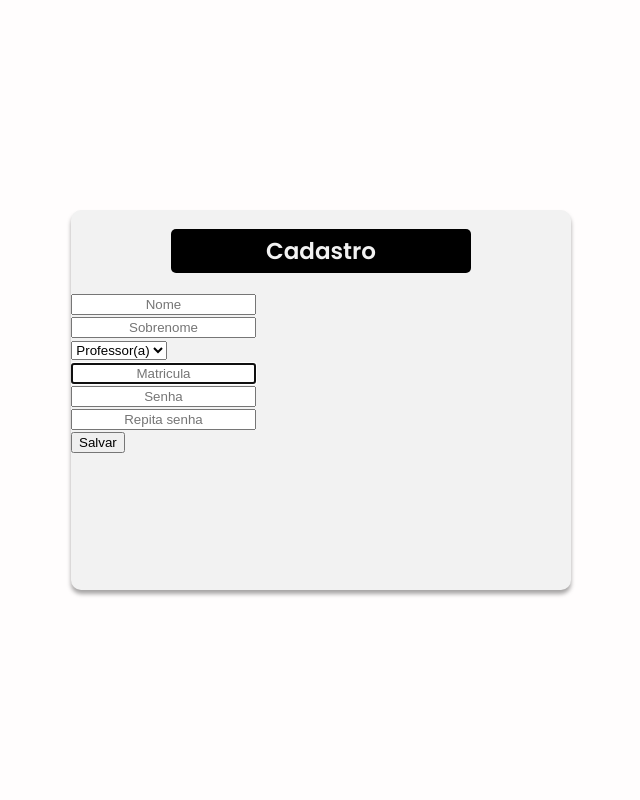
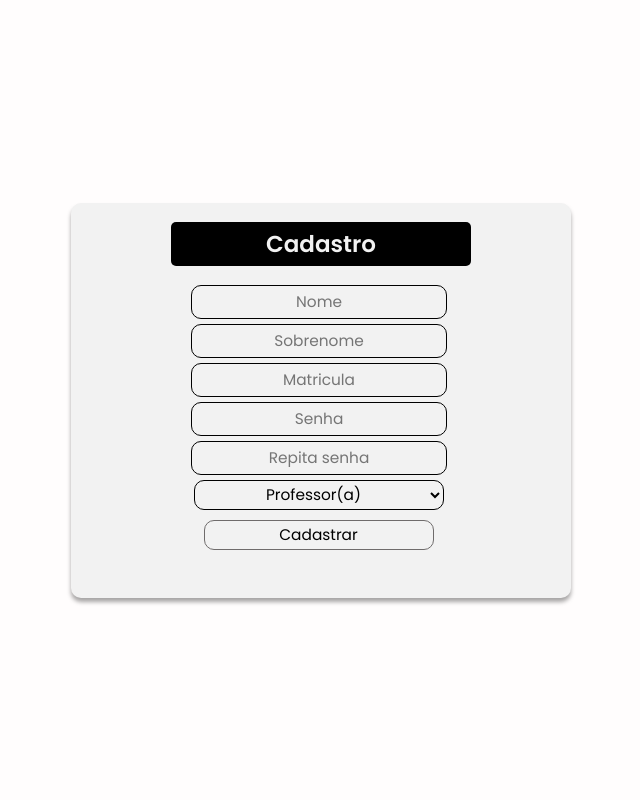
Before and after one commit to kessiac/django-dweb, a Django app: page /register/ in a window 1280 px wide. Shown: the whole page, without its empty margins (319-959 px from the left). Run offline with Django 3.2, Linux system fonts and the light colour scheme; some libraries are stand-ins or nearby versions.

Commit message:
django-dweb

```diff
--- a/if/settings.py
+++ b/if/settings.py
@@ -130,5 +130,5 @@ STATICFILES_DIRS = (
 os.path.join(BASE_DIR, "static"),
 os.path.join(BASE_DIR, "media")
 )
-LOGIN_REDIRECT_URL = '/professor'
+LOGIN_REDIRECT_URL = '/'
 LOGOUT_REDIRECT_URL = '/'
--- a/if/urls.py
+++ b/if/urls.py
@@ -16,16 +16,17 @@ Including another URLconf
 from django.contrib import admin
 from django.urls import path, include
 from django.contrib.staticfiles.urls import staticfiles_urlpatterns
-from reifeicao import views
 from django.conf import settings
 from funcionario import views as viewsfunc
 from django.contrib.auth import views as auth_views
+from reifeicao import views
 
 urlpatterns = [
     path('admin/', admin.site.urls),
 
-    path('', auth_views.LoginView.as_view(template_name='login.html'), name='users-signin'),
+    path('', views.UserLoginView.as_view(template_name='login.html'), name='users-signin'),
     path('logout/', auth_views.LogoutView.as_view(), name='users-signout'),
+    path('signup/', views.UserCreateView.as_view(), name='users-signup'),
 
     path('form/', views.FormListView.as_view(), name='requets-caest'),
     path('form/<int:pk>/', views.ReqDetailView.as_view(), name='process-detail'),
--- a/reifeicao/views.py
+++ b/reifeicao/views.py
@@ -1,10 +1,22 @@
+from django.conf import settings
 from django.urls import reverse_lazy
-from django.shortcuts import render, redirect
+from django.shortcuts import render, redirect, resolve_url
 from django.views.generic import ListView, DetailView
 from django.views.generic.edit import CreateView
 from django.contrib.auth.models import User, Group
 from django.contrib.auth.forms import UserCreationForm
+from django.contrib.auth.views import LoginView
+
 from . import models, forms
+
+class UserLoginView(LoginView):
+
+    def get_success_url(self):
+        url = self.get_redirect_url()
+        if self.request.user.groups.first().name == 'Caest':
+            return reverse_lazy('requets-caest')
+        else:
+            return reverse_lazy('request-teacher')
 
 class UserCreateView(CreateView):
 
--- a/static/css/style.css
+++ b/static/css/style.css
@@ -96,6 +96,54 @@ td a:hover{
 .table_dados_req input[type=text]:hover, .table_dados_req input[type=date]:hover, .table_process_req input[type=text]:hover{
     border-color: #01cc65;
 }
+select{
+    background: #F2F2F2;
+    font: 500 1.6rem Poppins;
+    width: 250px;
+    height: 30px;
+    margin-left: 24%;
+    border: 1px solid #000000;
+    color: #000000;
+    outline: none;
+    border-radius: 10px;
+    transition: 0.25;
+}
+select:hover{
+    border-color: #01cc65;
+}
+.signup input[type=password], .signup input[type=text]{
+    background: #F2F2F2;
+    font: 500 1.6rem Poppins;
+    width: 250px;
+    height: 30px;
+    margin-left: 24%;
+    border: 1px solid #000000;
+    color: #000000;
+    outline: none;
+    border-radius: 10px;
+    transition: 0.25;
+}
+.signup input[type=password]:hover, .signup input[type=text]:hover{
+    border-color: #01cc65;
+
+}
+.signup input[type=submit]{
+    background: #F2F2F2;
+    font: 500 1.6rem Poppins;
+    width: 230px;
+    height: 30px;
+    margin-left: 26.5%;
+    border: 1px solid #6F6C6C;
+    color: #000000;
+    border-radius: 10px;
+    margin-bottom: 10px;
+    transition: 0.25;
+}
+.signup input[type=submit]:hover{
+    border: 1px solid #6F6C6C;
+    background-color: #01cc65;
+}
+
 .login input[type=password], .login input[type=text], .signin input[type=password], .signin input[type=text]{
     background: #F2F2F2;
     font: 500 1.6rem Poppins;
@@ -108,7 +156,6 @@ td a:hover{
     border-radius: 10px;
     transition: 0.25;
 }
-
 .login input[type=password]:hover, .login input[type=text]:hover, .signin input[type=password]:hover, .signin input[type=text]:hover{
     border-color: #01cc65;
 
--- a/templates/caest.html
+++ b/templates/caest.html
@@ -47,7 +47,7 @@
             </div>
             {% endfor %}
             <div class="btn_exit">
-                <a href= "{% url 'users-signout' %}"><input style="margin-top: -65px;" type="submit" onclick="confirmExit()" name="" value="Sair"></a>
+                <a style="margin-top: -69px; margin-left: 35%;" href= "{% url 'users-signout' %}"><input type="submit" onclick="confirmExit()" name="" value="Sair"></a>
             </div>
         <script src="{% static 'js/script.js' %}"></script>
 </body>
--- a/templates/login.html
+++ b/templates/login.html
@@ -15,10 +15,10 @@
     <div class="container">
         <div class="box">
         <img src="{% static 'img/logo.jpg' %}" alt="ReIFeição" width="50%"/>
-        <form method="post" action="{% url 'users-signin' %}" class="login">
+        <form method="post" action="{% url 'users-signin' %}" class="login" style="">
             {% csrf_token %}
                     {{ form.username|add_class:'form-control'|append_attr:'placeholder:Matricula'}}
-            <div class="form-row" style="margin-top: 4.7%;">
+            <div class="form-row" style="margin-top: 2.2%;">
                 <div class="col-md-12 form-group">
                     {{ form.password|add_class:'form-control'|append_attr:'placeholder:Senha'}}
                     <div class="validate"></div>
--- a/templates/process.html
+++ b/templates/process.html
@@ -26,7 +26,7 @@
 
                     <b><label>Turma:</label></b>
                     <label style="margin-left: -5px;">{{object.turma}}</label>
-
+                    <br>
                     <b><label>Data de Refeição:</label></b>
                     <label style="margin-left: -5px;">{{object.data}}</label>
 
--- a/templates/register.html
+++ b/templates/register.html
@@ -13,47 +13,48 @@
 </head>
 <body>
     <div class="container">
-        <div class="box">
+        <div class="box" style="height: 395px;">
             <h2>Cadastro</h2>
+            <div class="signup">
                 <form method="post" action="{% url 'users-signup' %}">
                     {% csrf_token %}
-                <div class="form-row">
+                    <div class="form-row" style="padding-bottom: 1%;">
                         <div class="col-md-12 form-group">
                             {{ form.first_name|add_class:'form-control'|append_attr:'placeholder:Nome'|append_attr:'data-rule:"minlen:4"' }}
                             <div class="validate"></div>
                         </div>
                     </div>
-                <div class="form-row">
+                    <div class="form-row" style="padding-bottom: 1%;">
                         <div class="col-md-12 form-group">
                             {{ form.last_name|add_class:'form-control'|append_attr:'placeholder:Sobrenome'|append_attr:'data-rule:"minlen:4"' }}
                             <div class="validate"></div>
                         </div>
                     </div>
-                <div class="form-row">
+                    <div class="form-row" style="padding-bottom: 1%;">
+                        <div class="col-md-12 form-group">
+                            {{ form.username|add_class:'form-control'|append_attr:'placeholder:Matricula'|append_attr:'data-rule:"minlen:4"' }}
+                            <div class="validate"></div>
+                        </div>
+                    </div>
+                    <div class="form-row" style="padding-bottom: 1%;">
+                        <div class="col-md-12 form-group">
+                            {{ form.password1|add_class:'form-control'|append_attr:'placeholder:Senha'|append_attr:'data-rule:"minlen:4"' }}
+                            <div class="validate"></div>
+                        </div>
+                    </div>
+                    <div class="form-row" style="padding-bottom: 1%;">
+                        <div class="col-md-12 form-group">
+                            {{ form.password2|add_class:'form-control'|append_attr:'placeholder:Repita senha'|append_attr:'data-rule:"minlen:4"' }}
+                            <div class="validate"></div>
+                        </div>
+                    </div>
+                    <div class="form-row" style="padding-bottom: 1%; margin-left: 4.5px;">
                         <div class="col-md-12 form-group">
                             <select name="groups" class="form-control">
                                 {% for group in groups %}
                                 <option value="{{ group.pk }}">{{ group.name }}</option>
                                 {% endfor %}
                             </select>
-                        <div class="validate"></div>
-                    </div>
-                </div>
-                <div class="form-row">
-                    <div class="col-md-12 form-group">
-                        {{ form.username|add_class:'form-control'|append_attr:'placeholder:Matricula'|append_attr:'data-rule:"minlen:4"' }}
-                        <div class="validate"></div>
-                    </div>
-                </div>
-                <div class="form-row">
-                    <div class="col-md-12 form-group">
-                        {{ form.password1|add_class:'form-control'|append_attr:'placeholder:Senha'|append_attr:'data-rule:"minlen:4"' }}
-                        <div class="validate"></div>
-                    </div>
-                </div>
-                <div class="form-row">
-                    <div class="col-md-12 form-group">
-                        {{ form.password2|add_class:'form-control'|append_attr:'placeholder:Repita senha'|append_attr:'data-rule:"minlen:4"' }}
                             <div class="validate"></div>
                         </div>
                     </div>
@@ -73,12 +74,13 @@
                         </div>
                     </div>
                     <div class="text-center">
-                    <input type="submit" value="Salvar">
+                        <input type="submit" value="Cadastrar" style="margin-top: 5px;">
                         <input type="hidden" name="next" value="{{ next }}">
                     </div>
                 </form>
             </div>
         </div>
+    </div>
 
 </body>
 </html>
--- a/templates/request.html
+++ b/templates/request.html
@@ -40,7 +40,7 @@
                         <b><label style="margin-left: -35px;">Matricula:</b>
                         <input id='matricula' type="text" name="" value="">
 
-                        <input onclick="aluno_matricula('minhaTabela')" style="margin-left: 30px;" type="button" name="" value="Adicionar">
+                        <input onclick="aluno_matricula('minhaTabela')" style="margin-left: 30px;" type="submit" name="" value="Adicionar">
                     </div>
                 </div>
                 <hr>
--- a/templates/teacher.html
+++ b/templates/teacher.html
@@ -41,9 +41,9 @@
                     {% endfor %}
                 </table>
             </div>
-            <div class="btn_exit" style="margin-top: -75px;">
-                <a href="/request"> <input type="submit" name="" value="Solicitação"></a>
-                <a href= "{% url 'users-signout' %}"> <input onclick="confirmExit()" type="submit" name="" value="Sair"></a>
+            <div class="btn_exit">
+                <a style="margin-top: -69px; margin-left: 60.5px; padding-right: 15%;" href="/request"> <input style="width: 218.06px;" type="submit" name="" value="Solicitação"></a>
+                <a style="margin-top: -69px;" href= "{% url 'users-signout' %}"> <input style="width: 218.06px;" onclick="confirmExit()" type="submit" name="" value="Sair"></a>
             </div>
             <script src="{% static 'js/script.js' %}"></script>
 </body>
```
Also changed, not shown: db.sqlite3. Lines whose indentation alone changed are shown as unchanged.
